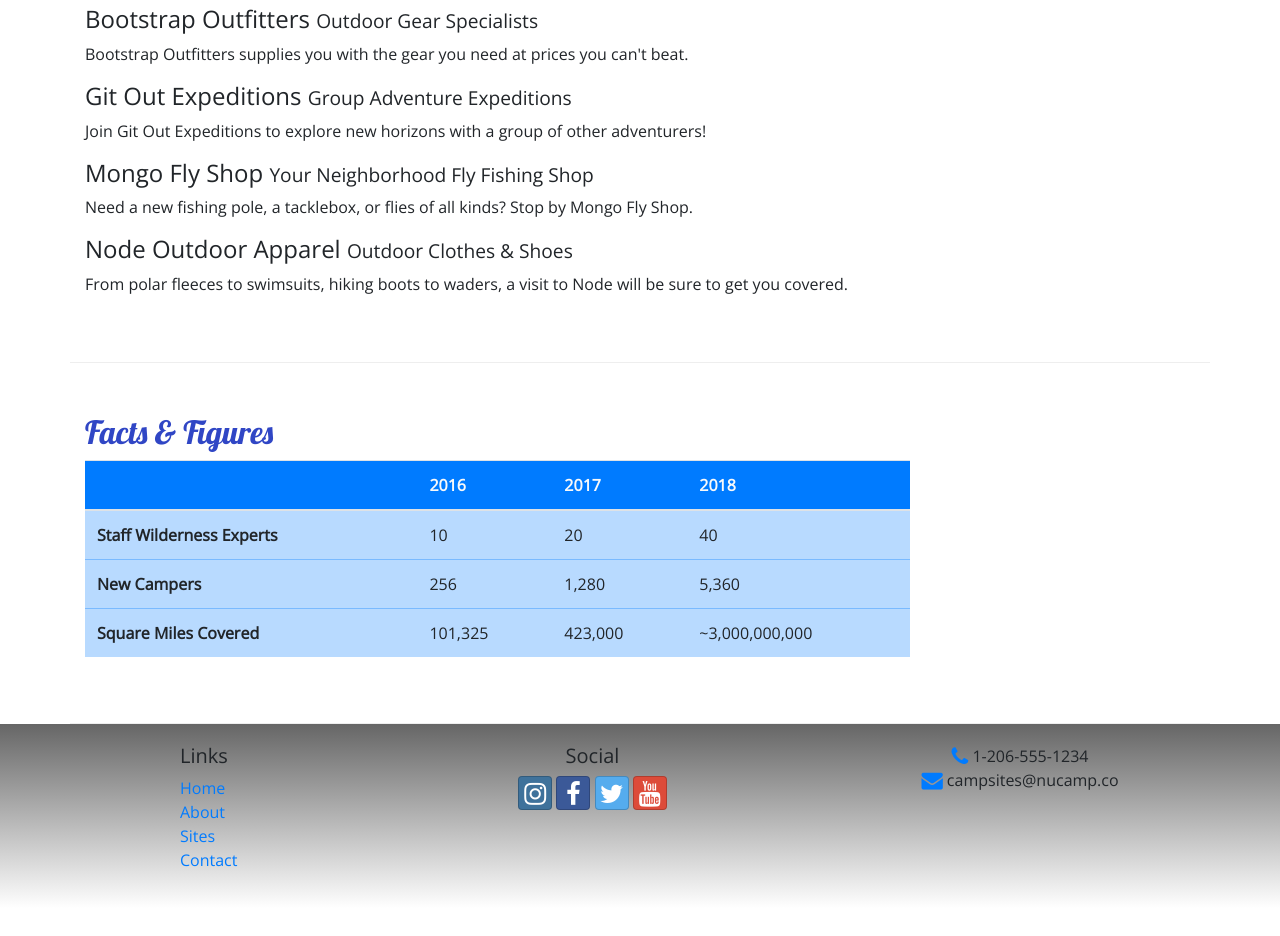
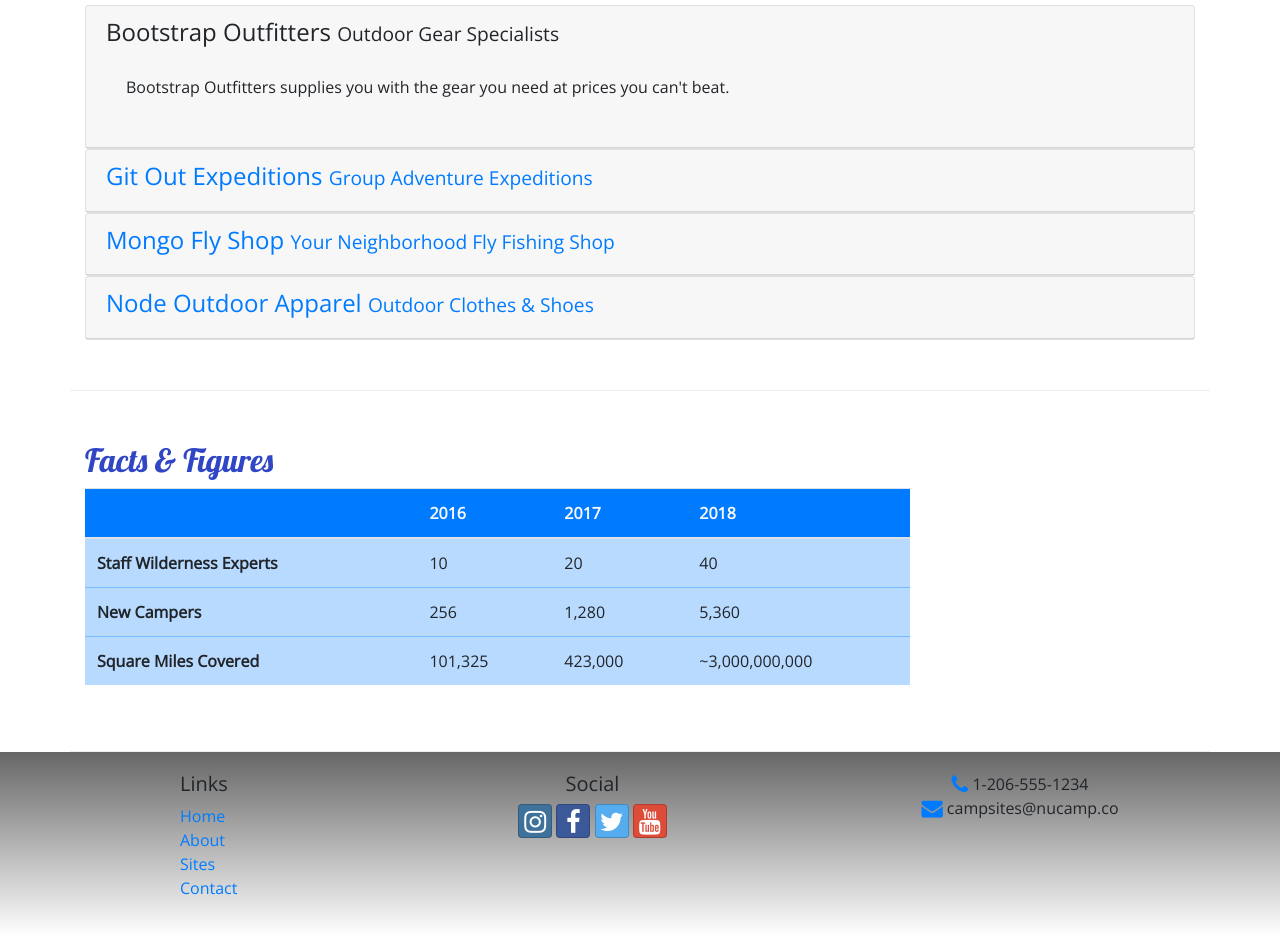
Before and after one commit to csaeed2668/NuCampSite, a website: page aboutus.html in a window 1280 px wide. Shown: the part 914-1850 px from the top of the page. Before the commit the page ends 1822 px from the top, so only its background shows below. Drawn offline with nearby package versions, Linux system fonts and the light colour scheme.

Commit message:
Week Full Stack Class #3

```diff
--- a/aboutus.html
+++ b/aboutus.html
@@ -7,7 +7,6 @@
 <!-- Bootstrap CSS -->
 <link href="node_modules/bootstrap/dist/css/bootstrap.min.css"
           rel="stylesheet" />
-
 <!-- Other CSS files -->
 <link href="css/styles.css" rel="stylesheet" />
 <link href="https://fonts.googleapis.com/css?family=Lobster|open+Sans"
@@ -16,17 +15,13 @@
           rel="stylesheet" />
 <link href="node_modules/bootstrap-social/bootstrap-social.css"
           rel="stylesheet" />
-
 <title>NuCamp: A Better Way To Camp - About Us</title>
 </head>
-
 <body>
 <header class="jumbotron jumbotron-fluid">
   <div class="container">
     <div class="row">
-                <div class="col-4 col-sm-3 col-md-2 align-self-center">
-                    <a href="index.html"><img-fluid" src="img/logo.png" /></a>
-                </div>
+      <div class="col-4 col-sm-3 col-md-2 align-self-center"> <a href="index.html"></a> </div>
       <div class="col">
         <h1>NuCamp</h1>
         <h2>a better way to camp</h2>
@@ -36,77 +31,45 @@
 </header>
 <!-- Navigation starts here -->
 <nav class="navbar navbar-expand-sm navbar-dark sticky-top">
-        <div class="container">
-            <a class="navbar-brand" href="#">
-                <a href="index.html"><img height="30" src="img/logo.png" width="30" /></a>
-            </a>
+  <div class="container"> <a class="navbar-brand" href="#"> <a href="index.html"> <img height="30" src="img/logo.png" width="30" /> </a> </a>
     <button class="navbar-toggler"
                     data-target="#nucampNavbar"
                     data-toggle="collapse"
-                    type="button">
-                <span class="navbar-toggler-icon"></span>
-            </button>
+                    type="button"> <span class="navbar-toggler-icon"></span> </button>
     <div class="collapse navbar-collapse" id="nucampNavbar">
       <ul class="navbar-nav">
-                    <li class="nav-item">
-                        <a class="nav-link" href="index.html">
-                            <i class="fa fa-home fa-lg"></i> Home
-                        </a>
-                    </li>
-                    <li class="nav-item active">
-                        <a class="nav-link" href="#">
-                            <i class="fa fa-info fa-lg"></i> About
-                        </a>
-                    </li>
-                    <li class="nav-item">
-                        <a class="nav-link" href="#">
-                            <i class="fa fa-list fa-lg"></i> Sites
-                        </a>
-                    </li>
-                    <li class="nav-item">
-                        <a class="nav-link" href="contactus.html">
-                            <i class="fa fa-address-card fa-lg"></i> Contact
-                        </a>
-                    </li>
+        <li class="nav-item"> <a class="nav-link" href="index.html"> <i class="fa fa-home fa-lg"></i> Home </a> </li>
+        <li class="nav-item active"> <a class="nav-link" href="#"> <i class="fa fa-info fa-lg"></i> About </a> </li>
+        <li class="nav-item"> <a class="nav-link" href="#"> <i class="fa fa-list fa-lg"></i> Sites </a> </li>
+        <li class="nav-item"> <a class="nav-link" href="contactus.html"> <i class="fa fa-address-card fa-lg"></i> Contact </a> </li>
       </ul>
     </div>
   </div>
 </nav>
 <!-- Navigation ends -->
-
 <!-- Breadcrumbs start here -->
 <div class="container">
   <div class="row">
     <div class="col">
       <ol class="breadcrumb">
-                    <li class="breadcrumb-item">
-                        <a href="index.html">Home</a>
-                    </li>
+        <li class="breadcrumb-item"> <a href="index.html">Home</a> </li>
         <li class="breadcrumb-item active">About Us</li>
-                    <li class="breadcrumb-item">
-                        <a href="sites.html">Sites</a>
-                    </li>
-                    <li class="breadcrumb-item">
-                        <a href="contactus.html">Contact</a>
-                    </li>
+        <li class="breadcrumb-item"> <a href="sites.html">Sites</a> </li>
+        <li class="breadcrumb-item"> <a href="contactus.html">Contact</a> </li>
       </ol>
       <h2>About Us</h2>
       <hr />
     </div>
   </div>
-
+  <!-- Our Mission Starts here -->
   <div class="row row-content">
     <div class="col-sm-6">
       <h3>Our Mission</h3>
-                <p>
-                    We present a curated database of the best campsites in the vast woods and backcountry of the World Wide Web Wilderness. We increase access to adventure for the public while promoting safe and respectful use of resources. The expert wilderness trekkers on our staff personally verify each campsite to make sure that they are up to our standards. We also present a platform for campers to share reviews on campsites they have visited with each other.
-                </p>
+      <p> We present a curated database of the best campsites in the vast woods and backcountry of the World Wide Web Wilderness. We increase access to adventure for the public while promoting safe and respectful use of resources. The expert wilderness trekkers on our staff personally verify each campsite to make sure that they are up to our standards. We also present a platform for campers to share reviews on campsites they have visited with each other. </p>
     </div>
     <div class="col-sm-6">
       <div class="card">
-                    <h3 class="card-header bg-primary text-white">
-                        Facts At a Glance
-                    </h3>
+        <h3 class="card-header bg-primary text-white"> Facts At a Glance </h3>
         <div class="card-body">
           <dl class="row">
             <dt class="col-6">Founded</dt>
@@ -124,58 +87,63 @@
     <div class="col">
       <div class="card bg-light mt-3">
         <blockquote class="blockquote card-body">
-                        <p class="mb-0">
-                            I will not follow where the path may lead, but I will go where there is no path, and I will leave a trail.
-                        </p>
-                        <footer class="blockquote-footer">
-                            Muriel Strode,
-                            <cite title="Source Title">
-                                "Wind-Wafted Wild Flowers" - The Open Court, 1903
-                            </cite>
-                        </footer>
+          <p class="mb-0"> I will not follow where the path may lead, but I will go where there is no path, and I will leave a trail. </p>
+          <footer class="blockquote-footer"> Muriel Strode, <cite title="Source Title"> "Wind-Wafted Wild Flowers" - The Open Court, 1903 </cite> </footer>
         </blockquote>
       </div>
     </div>
   </div>
+  <!-- Community Partners Starts here-->
   <div class="row row-content">
     <div class="col">
       <h3>Community Partners</h3>
-                <h4>
-                    Bootstrap Outfitters
-                    <small>Outdoor Gear Specialists</small>
-                </h4>
-                <p class="d-none d-sm-block">
-                    Bootstrap Outfitters supplies you with the gear you need at prices you can't beat.
-                </p>
-                <h4>
-                    Git Out Expeditions
-                    <small>
-                        Group Adventure Expeditions
-                    </small>
-                </h4>
-                <p class="d-none d-sm-block">
-                    Join Git Out Expeditions to explore new horizons with a group of other adventurers!
-                </p>
-                <h4>
-                    Mongo Fly Shop
-                    <small>
-                        Your Neighborhood Fly Fishing Shop
-                    </small>
-                </h4>
-                <p class="d-none d-sm-block">
-                    Need a new fishing pole, a tacklebox, or flies of all kinds? Stop by Mongo Fly Shop.
-                </p>
-                <h4>
-                    Node Outdoor Apparel
-                    <small>Outdoor Clothes & Shoes</small>
-                </h4>
-                <p class="d-none d-sm-block">
-                    From polar fleeces to swimsuits, hiking boots to waders, a visit to Node will be sure to get you covered.
-                </p>
+      <div id="accordian">
+        <div class="card">
+            <div role="tab" class="card-header">
+                <h4><a data-toggle="collapse" data-target="#bootstrap">Bootstrap Outfitters <small>Outdoor Gear Specialists</small></a></h4>
+                <div class="collapse show" id="bootstrap" data-parent="#accordian">
+                    <div class="card-body">
+                        <p class="d-none d-sm-block"> Bootstrap Outfitters supplies you with the gear you need at prices you can't beat. </p>
+                    </div>
+                </div>
+            </div>
+        </div>
+        <div class="card">
+            <div role="tab" class="card-header">
+                <h4><a class="collapsed" data-toggle="collapse" data-target="#git">Git Out Expeditions <small>Group Adventure Expeditions</small></a></h4>
+                <div class="collapse" id="git" data-parent="#accordian">
+                    <div class="card-body">
+                        <p class="d-none d-sm-block"> Join Git Out Expeditions to explore new horizons with a group of other adventurers! </p>
+                    </div>
+                </div>
+            </div>
+        </div>
+        <div class="card">
+            <div role="tab" class="card-header">
+                <h4><a class="collapsed" data-toggle="collapse" data-target="#mongo">Mongo Fly Shop <small>Your Neighborhood Fly Fishing Shop</small></a></h4>
+                <div class="collapse" id="mongo" data-parent="#accordian">
+                    <div class="card-body">
+                        <p class="d-none d-sm-block"> Need a new fishing pole, a tacklebox, or flies of all kinds? Stop by Mongo Fly Shop. </p>
+                    </div>
+                </div>
+            </div>
+        </div>
+        <div class="card">
+            <div role="tab" class="card-header">
+                <h4><a class="collapsed" data-toggle="collapse" data-target="#node">Node Outdoor Apparel <small>Outdoor Clothes & Shoes</small></a></h4>
+                <div class="collapse" id="node" data-parent="#accordian">
+                    <div class="card-body">
+                        <p class="d-none d-sm-block"> From polar fleeces to swimsuits, hiking boots to waders, a visit to Node will be sure to get you covered. </p>
+                    </div>
+                </div>
+            </div>
+        </div>
+      </div>
     </div>
   </div>
   <div class="row row-content">
     <div class="col-sm-9">
+      <!-- Facts and Figures starts here -->
       <h2>Facts &amp; Figures</h2>
       <div class="table-responsive">
         <table class="table table striped">
@@ -212,51 +180,27 @@
     </div>
   </div>
 </div>
-
 <footer class="site-footer">
   <div class="container">
     <div class="row">
       <div class="col-4 col-sm-2 offset-1">
         <h5>Links</h5>
         <ul class="list-unstyled">
-                        <li>
-                            <a href="index.html">Home</a>
-                        </li>
-                        <li>
-                            <a href="#">About</a>
-                        </li>
-                        <li>
-                            <a href="sites.html">Sites</a>
-                        </li>
-                        <li>
-                            <a href="contactus.html">Contact</a>
-                        </li>
+          <li> <a href="index.html">Home</a> </li>
+          <li> <a href="#">About</a> </li>
+          <li> <a href="sites.html">Sites</a> </li>
+          <li> <a href="contactus.html">Contact</a> </li>
         </ul>
       </div>
       <div class="col-6 col-sm-5 text-center">
         <h5>Social</h5>
         <a class="btn btn-social-icon btn-instagram"
-                       href="http://instagram.com/">
-                        <i class="fa fa-instagram"></i>
-                    </a>
-                    <a class="btn btn-social-icon btn-facebook"
-                       href="http://facebook.com/">
-                        <i class="fa fa-facebook"></i>
-                    </a>
-                    <a class="btn btn-social-icon btn-twitter"
-                       href="http://twitter.com/">
-                        <i class="fa fa-twitter"></i>
-                    </a>
-                    <a class="btn btn-social-icon btn-google"
-                       href="http://youtube.com/">
-                        <i class="fa fa-youtube"></i>
-                    </a>
-                </div>
-                <div class="col-sm-4 text-center">
-                    <i class="fa fa-phone fa-lg text-primary"></i> 1-206-555-1234
-                    <br />
-                    <i class="fa fa-envelope fa-lg text-primary"></i> campsites@nucamp.co
-                </div>
+                       href="http://instagram.com/"> <i class="fa fa-instagram"></i> </a> <a class="btn btn-social-icon btn-facebook"
+                       href="http://facebook.com/"> <i class="fa fa-facebook"></i> </a> <a class="btn btn-social-icon btn-twitter"
+                       href="http://twitter.com/"> <i class="fa fa-twitter"></i> </a> <a class="btn btn-social-icon btn-google"
+                       href="http://youtube.com/"> <i class="fa fa-youtube"></i> </a> </div>
+      <div class="col-sm-4 text-center"> <i class="fa fa-phone fa-lg text-primary"></i> 1-206-555-1234 <br />
+        <i class="fa fa-envelope fa-lg text-primary"></i> campsites@nucamp.co </div>
     </div>
   </div>
 </footer>
@@ -264,13 +208,12 @@
 <script src="node_modules/jquery/dist/jquery.slim.min.js"></script>
 <script src="node_modules/popper.js/dist/umd/popper.min.js"></script>
 <script src="node_modules/bootstrap/dist/js/bootstrap.min.js"></script>
-
 <script>
     CheckMyCode = {
         'key': 'dKS3sdf9Ab',
         'courseid': 'boot.nucamp',
         'author': 'Craig Saeed',
-        'assignment': 'week2'
+        'assignment': 'week3'
     }
 </script>
 <script src="https://sparrowweb.net/cmc/checkmycode.js"></script>
--- a/css/styles.css
+++ b/css/styles.css
@@ -42,3 +42,9 @@ header h2 {
 .navbar {
     background-color: #901cad;
 }
+
+.tab-content {
+    border: 1px solid #DDD;
+    border-top: none;
+    padding: 10px;
+}
```
Also changed, not shown: contactus.html (+2 -2 lines), week2-1.PNG (added), week2-2.PNG (added), week2-3.PNG (added), week2.PNG (added), 2 other files. Lines whose indentation alone changed are shown as unchanged.
